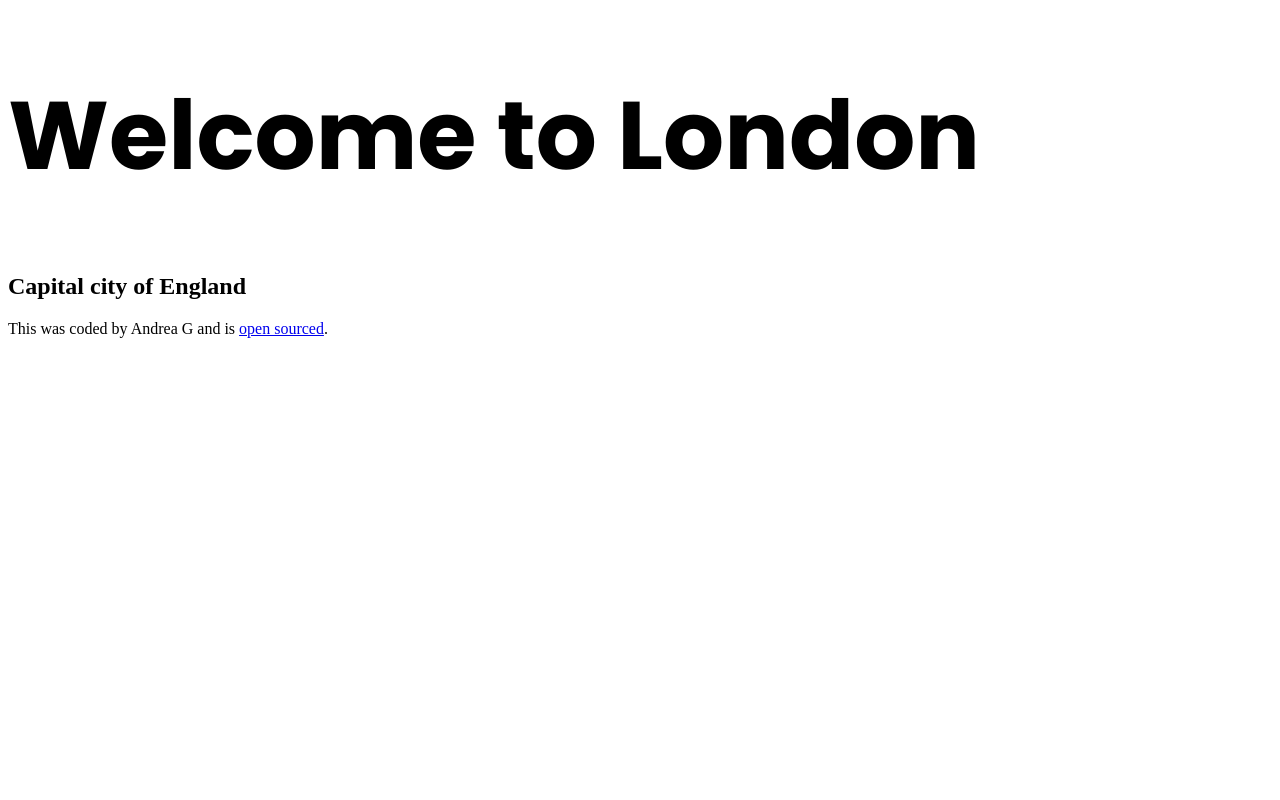
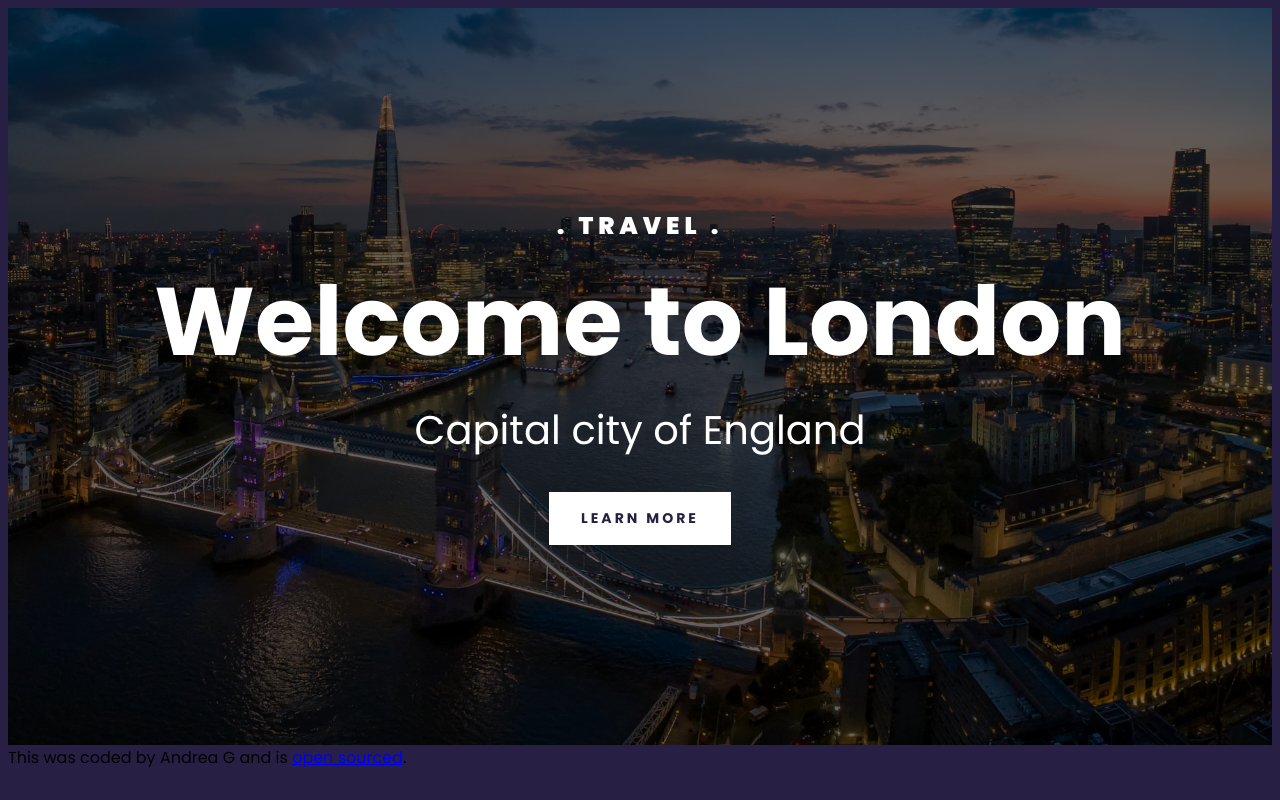
Before and after one commit to WickedZ2309/SheCodes-Responsive-Addon-Project, a plain HTML site: page index.html in a window 1280 px wide. Drawn offline with Linux system fonts and the light colour scheme.

Commit message:
Added the header of the landing page

```diff
--- a/index.html
+++ b/index.html
@@ -13,8 +13,13 @@
     <title>Welcome to London</title>
   </head>
   <body>
+    <div class="container">
+      <header>
+        <h3>. TRAVEL .</h3>
         <h1>Welcome to London</h1>
         <h2>Capital city of England</h2>
+        <a href="#more">Learn more</a>
+      </header>
 
       <footer>
         This was coded by Andrea G and is
@@ -24,5 +29,6 @@
           >open sourced</a
         >.
       </footer>
+    </div>
   </body>
 </html>
--- a/src/styles.css
+++ b/src/styles.css
@@ -1,6 +1,74 @@
-h1 {
+body {
   font-family: "Poppins", sans-serif;
+  background: #272044;
+}
+
+.container {
+  max-width: 1400px;
+  margin: 0 auto;
+}
+
+header {
+  background-image: linear-gradient(rgba(0, 0, 0, 0.6), rgba(0, 0, 0, 0.6)),
+    url("../images/london.jpeg");
+  background-repeat: no-repeat;
+  background-size: cover;
+  color: white;
+  text-align: center;
+  padding: 200px 0;
+}
+
+header h1 {
   font-weight: 700;
   font-size: 96px;
-  line-height: 144px;
+  line-height: 1;
+  margin: 30px 0;
 }
+
+header h2 {
+  font-weight: 400;
+  font-size: 40px;
+  line-height: 1.5;
+  margin: 0;
+}
+
+header h3 {
+  font-weight: 900;
+  font-size: 24px;
+  line-height: 1.5;
+  letter-spacing: 5px;
+  margin: 0;
+}
+
+header a {
+  font-weight: 700;
+  font-size: 14px;
+  line-height: 1.5;
+  text-align: center;
+  color: #272044;
+  padding: 16px 32px;
+  margin-top: 32px;
+  display: inline-block;
+  letter-spacing: 3px;
+  text-decoration: none;
+  text-transform: uppercase;
+  background: white;
+}
+
+@media (max-width: 900px) {
+  header {
+    padding: 60px 0;
+  }
+
+  header h1 {
+    font-size: 48px;
+  }
+
+  header h2 {
+    font-size: 20px;
+  }
+
+  header h3 {
+    font-size: 12px;
+  }
+}
```
Also changed, not shown: images/london.jpeg (added). Lines whose indentation alone changed are shown as unchanged.
